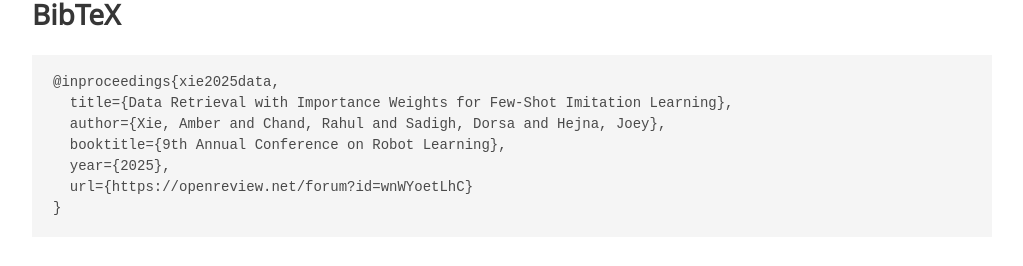
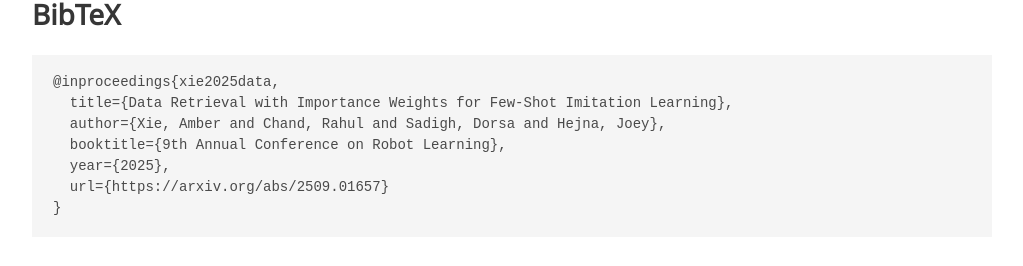
Before and after one commit to RahulSChand/iwr, a plain HTML site: page index.html in a window 1280 px wide. Shown: the part 5332-5598 px from the top of the page, without its empty margins (128-1151 px from the left). Drawn offline with nearby package versions, Linux system fonts and the light colour scheme; some icons are missing; a web font is replaced by a local one.

Commit message:
added correct arxiv link

```diff
--- a/index.html
+++ b/index.html
@@ -89,7 +89,7 @@
                 </a>
               </span> -->
               <span class="link-block">
-                <a href="https://openreview.net/pdf?id=wnWYoetLhC"
+                <a href="https://arxiv.org/abs/2509.01657"
                    class="external-link button is-normal is-rounded is-dark">
                   <span class="icon">
                       <i class="ai ai-arxiv"></i>
@@ -407,7 +407,7 @@
   author={Xie, Amber and Chand, Rahul and Sadigh, Dorsa and Hejna, Joey},
   booktitle={9th Annual Conference on Robot Learning},
   year={2025},
-  url={https://openreview.net/forum?id=wnWYoetLhC}
+  url={https://arxiv.org/abs/2509.01657}
 }</code></pre>
   </div>
 </section>
```
